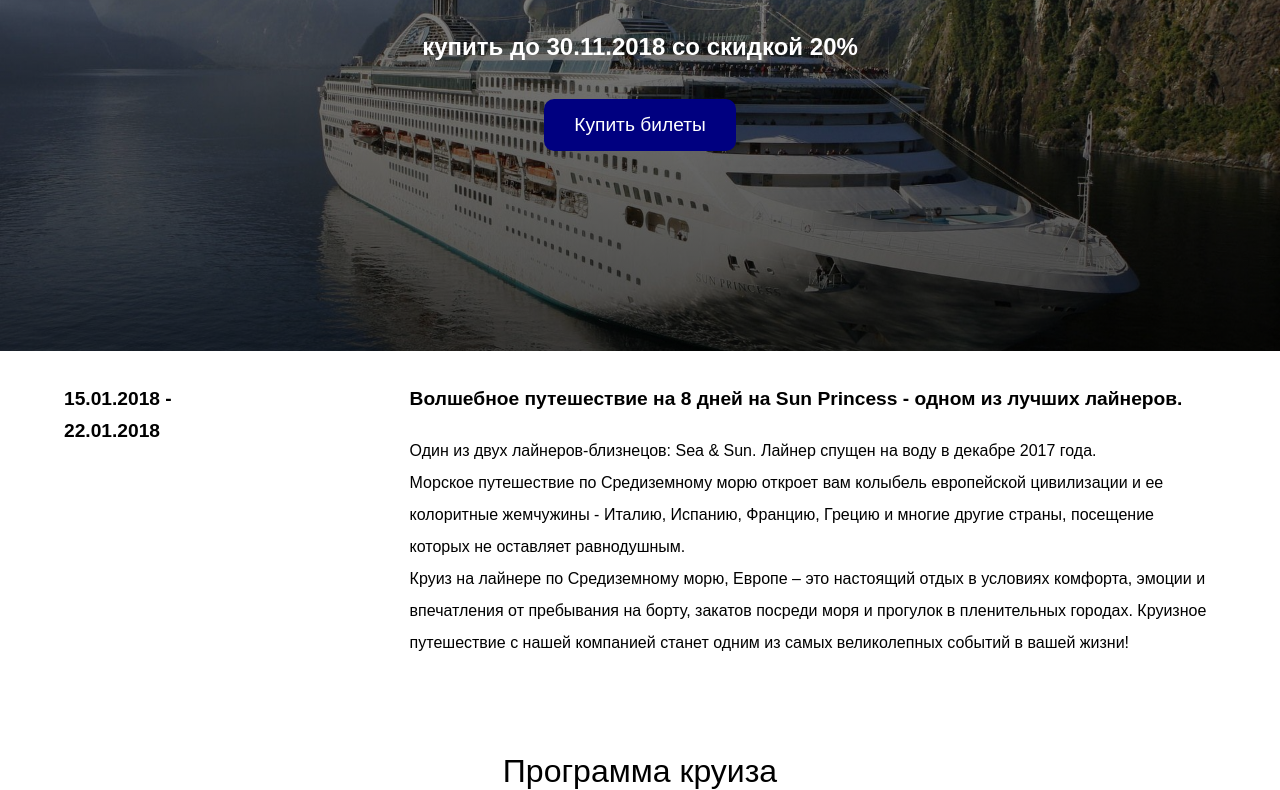
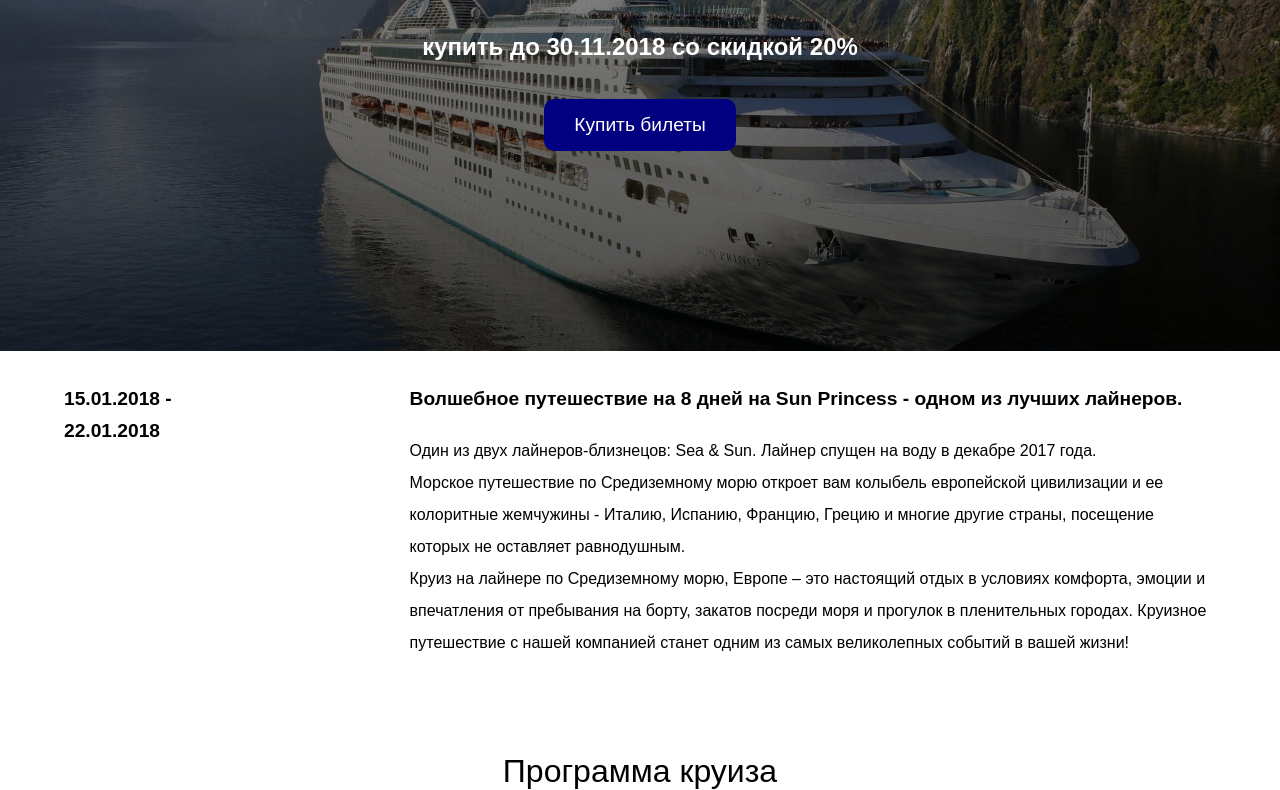
Before and after one commit to igorp123/cruise, a plain HTML site: page index.html in a window 1280 px wide. Shown: the part 238-1028 px from the top of the page. Drawn offline with nearby package versions, Linux system fonts and the light colour scheme.

Commit message:
added parallax effect to intro

```diff
--- a/css/intro.css
+++ b/css/intro.css
@@ -1,7 +1,7 @@
 .intro {
   background-color: rgba(0, 0, 0, 0);
-  background-image: linear-gradient(rgba(0, 0, 0, .4), rgba(0, 0, 0, .7) 95%),
-                    url("../images/intro.jpg");
+  background-image: linear-gradient(rgba(0, 0, 0, .4), rgba(0, 0, 0, .7) 95%);
+
   background-size: cover;
   background-repeat: no-repeat;
   background-attachment: scroll, fixed;
--- a/index.html
+++ b/index.html
@@ -14,6 +14,8 @@
   <link rel="stylesheet" href="css/cities.css">
   <link rel="stylesheet" href="css/reviews.css">
   <link rel="stylesheet" href="css/order.css">
+  <script src="https://ajax.googleapis.com/ajax/libs/jquery/1.11.0/jquery.min.js"></script>
+  <script src="parallax.js-1.5.0/parallax.js"></script>
 </head>
 <body>
   <div class="wrapper">
@@ -43,11 +45,10 @@
         </div>
       </div>
     </div>
-    <div class="intro text-center">
+    <div class="intro text-center" data-parallax="scroll" data-image-src="images/intro.jpg">
       <h1 class="text-large text-intro">Круиз на лайнере</h1>
       <h2 class="text-middle text-intro buffer-top">купить до 30.11.2018 со скидкой 20%</h2>
       <a class="button blue-button buffer-top" href="#">Купить билеты</a>
-      </div>
     </div>
     <div id="description" class="description buffer-top">
       <div class="container">
--- /dev/null
+++ b/parallax.js-1.5.0/parallax.js
@@ -0,0 +1,412 @@
+/*!
+ * parallax.js v1.5.0 (http://pixelcog.github.io/parallax.js/)
+ * @copyright 2016 PixelCog, Inc.
+ * @license MIT (https://github.com/pixelcog/parallax.js/blob/master/LICENSE)
+ */
+
+;(function ( $, window, document, undefined ) {
+
+  // Polyfill for requestAnimationFrame
+  // via: https://gist.github.com/paulirish/1579671
+
+  (function() {
+    var lastTime = 0;
+    var vendors = ['ms', 'moz', 'webkit', 'o'];
+    for(var x = 0; x < vendors.length && !window.requestAnimationFrame; ++x) {
+      window.requestAnimationFrame = window[vendors[x]+'RequestAnimationFrame'];
+      window.cancelAnimationFrame = window[vendors[x]+'CancelAnimationFrame'] || window[vendors[x]+'CancelRequestAnimationFrame'];
+    }
+
+    if (!window.requestAnimationFrame)
+      window.requestAnimationFrame = function(callback) {
+        var currTime = new Date().getTime();
+        var timeToCall = Math.max(0, 16 - (currTime - lastTime));
+        var id = window.setTimeout(function() { callback(currTime + timeToCall); },
+          timeToCall);
+        lastTime = currTime + timeToCall;
+        return id;
+      };
+
+    if (!window.cancelAnimationFrame)
+      window.cancelAnimationFrame = function(id) {
+        clearTimeout(id);
+      };
+  }());
+
+
+  // Parallax Constructor
+
+  function Parallax(element, options) {
+    var self = this;
+
+    if (typeof options == 'object') {
+      delete options.refresh;
+      delete options.render;
+      $.extend(this, options);
+    }
+
+    this.$element = $(element);
+
+    if (!this.imageSrc && this.$element.is('img')) {
+      this.imageSrc = this.$element.attr('src');
+    }
+
+    var positions = (this.position + '').toLowerCase().match(/\S+/g) || [];
+
+    if (positions.length < 1) {
+      positions.push('center');
+    }
+    if (positions.length == 1) {
+      positions.push(positions[0]);
+    }
+
+    if (positions[0] == 'top' || positions[0] == 'bottom' || positions[1] == 'left' || positions[1] == 'right') {
+      positions = [positions[1], positions[0]];
+    }
+
+    if (this.positionX !== undefined) positions[0] = this.positionX.toLowerCase();
+    if (this.positionY !== undefined) positions[1] = this.positionY.toLowerCase();
+
+    self.positionX = positions[0];
+    self.positionY = positions[1];
+
+    if (this.positionX != 'left' && this.positionX != 'right') {
+      if (isNaN(parseInt(this.positionX))) {
+        this.positionX = 'center';
+      } else {
+        this.positionX = parseInt(this.positionX);
+      }
+    }
+
+    if (this.positionY != 'top' && this.positionY != 'bottom') {
+      if (isNaN(parseInt(this.positionY))) {
+        this.positionY = 'center';
+      } else {
+        this.positionY = parseInt(this.positionY);
+      }
+    }
+
+    this.position =
+      this.positionX + (isNaN(this.positionX)? '' : 'px') + ' ' +
+      this.positionY + (isNaN(this.positionY)? '' : 'px');
+
+    if (navigator.userAgent.match(/(iPod|iPhone|iPad)/)) {
+      if (this.imageSrc && this.iosFix && !this.$element.is('img')) {
+        this.$element.css({
+          backgroundImage: 'url(' + this.imageSrc + ')',
+          backgroundSize: 'cover',
+          backgroundPosition: this.position
+        });
+      }
+      return this;
+    }
+
+    if (navigator.userAgent.match(/(Android)/)) {
+      if (this.imageSrc && this.androidFix && !this.$element.is('img')) {
+        this.$element.css({
+          backgroundImage: 'url(' + this.imageSrc + ')',
+          backgroundSize: 'cover',
+          backgroundPosition: this.position
+        });
+      }
+      return this;
+    }
+
+    this.$mirror = $('<div />').prependTo(this.mirrorContainer);
+
+    var slider = this.$element.find('>.parallax-slider');
+    var sliderExisted = false;
+
+    if (slider.length == 0)
+      this.$slider = $('<img />').prependTo(this.$mirror);
+    else {
+      this.$slider = slider.prependTo(this.$mirror)
+      sliderExisted = true;
+    }
+
+    this.$mirror.addClass('parallax-mirror').css({
+      visibility: 'hidden',
+      zIndex: this.zIndex,
+      position: 'fixed',
+      top: 0,
+      left: 0,
+      overflow: 'hidden'
+    });
+
+    this.$slider.addClass('parallax-slider').one('load', function() {
+      if (!self.naturalHeight || !self.naturalWidth) {
+        self.naturalHeight = this.naturalHeight || this.height || 1;
+        self.naturalWidth  = this.naturalWidth  || this.width  || 1;
+      }
+      self.aspectRatio = self.naturalWidth / self.naturalHeight;
+
+      Parallax.isSetup || Parallax.setup();
+      Parallax.sliders.push(self);
+      Parallax.isFresh = false;
+      Parallax.requestRender();
+    });
+
+    if (!sliderExisted)
+      this.$slider[0].src = this.imageSrc;
+
+    if (this.naturalHeight && this.naturalWidth || this.$slider[0].complete || slider.length > 0) {
+      this.$slider.trigger('load');
+    }
+
+  }
+
+
+  // Parallax Instance Methods
+
+  $.extend(Parallax.prototype, {
+    speed:    0.2,
+    bleed:    0,
+    zIndex:   -100,
+    iosFix:   true,
+    androidFix: true,
+    position: 'center',
+    overScrollFix: false,
+    mirrorContainer: 'body',
+
+    refresh: function() {
+      this.boxWidth        = this.$element.outerWidth();
+      this.boxHeight       = this.$element.outerHeight() + this.bleed * 2;
+      this.boxOffsetTop    = this.$element.offset().top - this.bleed;
+      this.boxOffsetLeft   = this.$element.offset().left;
+      this.boxOffsetBottom = this.boxOffsetTop + this.boxHeight;
+
+      var winHeight = Parallax.winHeight;
+      var docHeight = Parallax.docHeight;
+      var maxOffset = Math.min(this.boxOffsetTop, docHeight - winHeight);
+      var minOffset = Math.max(this.boxOffsetTop + this.boxHeight - winHeight, 0);
+      var imageHeightMin = this.boxHeight + (maxOffset - minOffset) * (1 - this.speed) | 0;
+      var imageOffsetMin = (this.boxOffsetTop - maxOffset) * (1 - this.speed) | 0;
+      var margin;
+
+      if (imageHeightMin * this.aspectRatio >= this.boxWidth) {
+        this.imageWidth    = imageHeightMin * this.aspectRatio | 0;
+        this.imageHeight   = imageHeightMin;
+        this.offsetBaseTop = imageOffsetMin;
+
+        margin = this.imageWidth - this.boxWidth;
+
+        if (this.positionX == 'left') {
+          this.offsetLeft = 0;
+        } else if (this.positionX == 'right') {
+          this.offsetLeft = - margin;
+        } else if (!isNaN(this.positionX)) {
+          this.offsetLeft = Math.max(this.positionX, - margin);
+        } else {
+          this.offsetLeft = - margin / 2 | 0;
+        }
+      } else {
+        this.imageWidth    = this.boxWidth;
+        this.imageHeight   = this.boxWidth / this.aspectRatio | 0;
+        this.offsetLeft    = 0;
+
+        margin = this.imageHeight - imageHeightMin;
+
+        if (this.positionY == 'top') {
+          this.offsetBaseTop = imageOffsetMin;
+        } else if (this.positionY == 'bottom') {
+          this.offsetBaseTop = imageOffsetMin - margin;
+        } else if (!isNaN(this.positionY)) {
+          this.offsetBaseTop = imageOffsetMin + Math.max(this.positionY, - margin);
+        } else {
+          this.offsetBaseTop = imageOffsetMin - margin / 2 | 0;
+        }
+      }
+    },
+
+    render: function() {
+      var scrollTop    = Parallax.scrollTop;
+      var scrollLeft   = Parallax.scrollLeft;
+      var overScroll   = this.overScrollFix ? Parallax.overScroll : 0;
+      var scrollBottom = scrollTop + Parallax.winHeight;
+
+      if (this.boxOffsetBottom > scrollTop && this.boxOffsetTop <= scrollBottom) {
+        this.visibility = 'visible';
+        this.mirrorTop = this.boxOffsetTop  - scrollTop;
+        this.mirrorLeft = this.boxOffsetLeft - scrollLeft;
+        this.offsetTop = this.offsetBaseTop - this.mirrorTop * (1 - this.speed);
+      } else {
+        this.visibility = 'hidden';
+      }
+
+      this.$mirror.css({
+        transform: 'translate3d('+this.mirrorLeft+'px, '+(this.mirrorTop - overScroll)+'px, 0px)',
+        visibility: this.visibility,
+        height: this.boxHeight,
+        width: this.boxWidth
+      });
+
+      this.$slider.css({
+        transform: 'translate3d('+this.offsetLeft+'px, '+this.offsetTop+'px, 0px)',
+        position: 'absolute',
+        height: this.imageHeight,
+        width: this.imageWidth,
+        maxWidth: 'none'
+      });
+    }
+  });
+
+
+  // Parallax Static Methods
+
+  $.extend(Parallax, {
+    scrollTop:    0,
+    scrollLeft:   0,
+    winHeight:    0,
+    winWidth:     0,
+    docHeight:    1 << 30,
+    docWidth:     1 << 30,
+    sliders:      [],
+    isReady:      false,
+    isFresh:      false,
+    isBusy:       false,
+
+    setup: function() {
+      if (this.isReady) return;
+
+      var self = this;
+
+      var $doc = $(document), $win = $(window);
+
+      var loadDimensions = function() {
+        Parallax.winHeight = $win.height();
+        Parallax.winWidth  = $win.width();
+        Parallax.docHeight = $doc.height();
+        Parallax.docWidth  = $doc.width();
+      };
+
+      var loadScrollPosition = function() {
+        var winScrollTop  = $win.scrollTop();
+        var scrollTopMax  = Parallax.docHeight - Parallax.winHeight;
+        var scrollLeftMax = Parallax.docWidth  - Parallax.winWidth;
+        Parallax.scrollTop  = Math.max(0, Math.min(scrollTopMax,  winScrollTop));
+        Parallax.scrollLeft = Math.max(0, Math.min(scrollLeftMax, $win.scrollLeft()));
+        Parallax.overScroll = Math.max(winScrollTop - scrollTopMax, Math.min(winScrollTop, 0));
+      };
+
+      $win.on('resize.px.parallax load.px.parallax', function() {
+          loadDimensions();
+          self.refresh();
+          Parallax.isFresh = false;
+          Parallax.requestRender();
+        })
+        .on('scroll.px.parallax load.px.parallax', function() {
+          loadScrollPosition();
+          Parallax.requestRender();
+        });
+
+      loadDimensions();
+      loadScrollPosition();
+
+      this.isReady = true;
+
+      var lastPosition = -1;
+
+      function frameLoop() {
+        if (lastPosition == window.pageYOffset) {   // Avoid overcalculations
+          window.requestAnimationFrame(frameLoop);
+          return false;
+        } else lastPosition = window.pageYOffset;
+
+        self.render();
+        window.requestAnimationFrame(frameLoop);
+      }
+
+      frameLoop();
+    },
+
+    configure: function(options) {
+      if (typeof options == 'object') {
+        delete options.refresh;
+        delete options.render;
+        $.extend(this.prototype, options);
+      }
+    },
+
+    refresh: function() {
+      $.each(this.sliders, function(){ this.refresh(); });
+      this.isFresh = true;
+    },
+
+    render: function() {
+      this.isFresh || this.refresh();
+      $.each(this.sliders, function(){ this.render(); });
+    },
+
+    requestRender: function() {
+      var self = this;
+      self.render();
+      self.isBusy = false;
+    },
+    destroy: function(el){
+      var i,
+          parallaxElement = $(el).data('px.parallax');
+      parallaxElement.$mirror.remove();
+      for(i=0; i < this.sliders.length; i+=1){
+        if(this.sliders[i] == parallaxElement){
+          this.sliders.splice(i, 1);
+        }
+      }
+      $(el).data('px.parallax', false);
+      if(this.sliders.length === 0){
+        $(window).off('scroll.px.parallax resize.px.parallax load.px.parallax');
+        this.isReady = false;
+        Parallax.isSetup = false;
+      }
+    }
+  });
+
+
+  // Parallax Plugin Definition
+
+  function Plugin(option) {
+    return this.each(function () {
+      var $this = $(this);
+      var options = typeof option == 'object' && option;
+
+      if (this == window || this == document || $this.is('body')) {
+        Parallax.configure(options);
+      }
+      else if (!$this.data('px.parallax')) {
+        options = $.extend({}, $this.data(), options);
+        $this.data('px.parallax', new Parallax(this, options));
+      }
+      else if (typeof option == 'object')
+      {
+        $.extend($this.data('px.parallax'), options);
+      }
+      if (typeof option == 'string') {
+        if(option == 'destroy'){
+            Parallax.destroy(this);
+        }else{
+          Parallax[option]();
+        }
+      }
+    });
+  }
+
+  var old = $.fn.parallax;
+
+  $.fn.parallax             = Plugin;
+  $.fn.parallax.Constructor = Parallax;
+
+
+  // Parallax No Conflict
+
+  $.fn.parallax.noConflict = function () {
+    $.fn.parallax = old;
+    return this;
+  };
+
+
+  // Parallax Data-API
+
+  $( function () {
+    $('[data-parallax="scroll"]').parallax();
+  });
+
+}(jQuery, window, document));
```
Also changed, not shown: parallax.js-1.5.0/bower.json (added, +20 -0 lines), parallax.js-1.5.0/package.json (added, +31 -0 lines), parallax.js-1.5.0/README.md (added), parallax.js-1.5.0/parallax.min.js (added), 1 other file.
